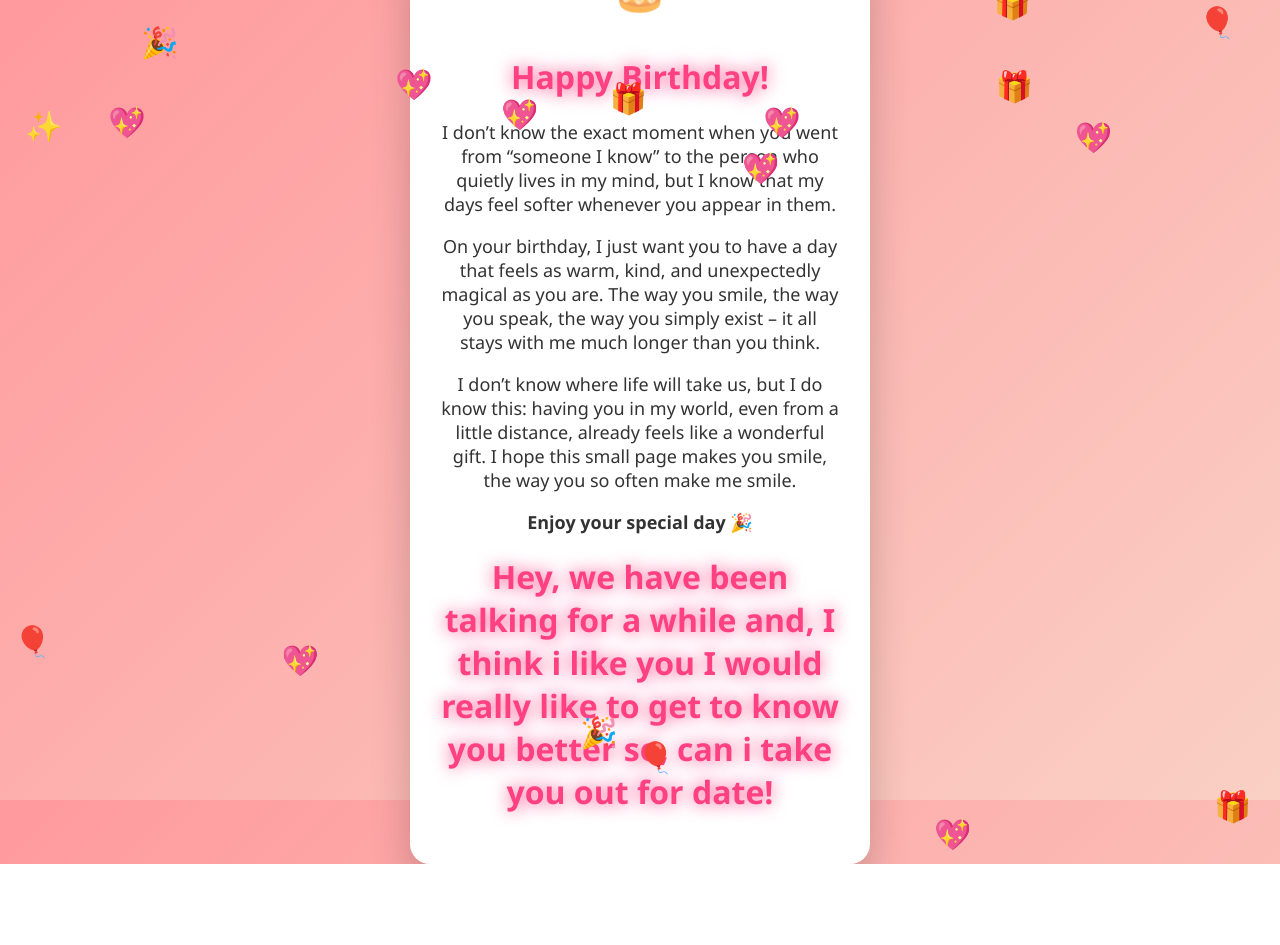
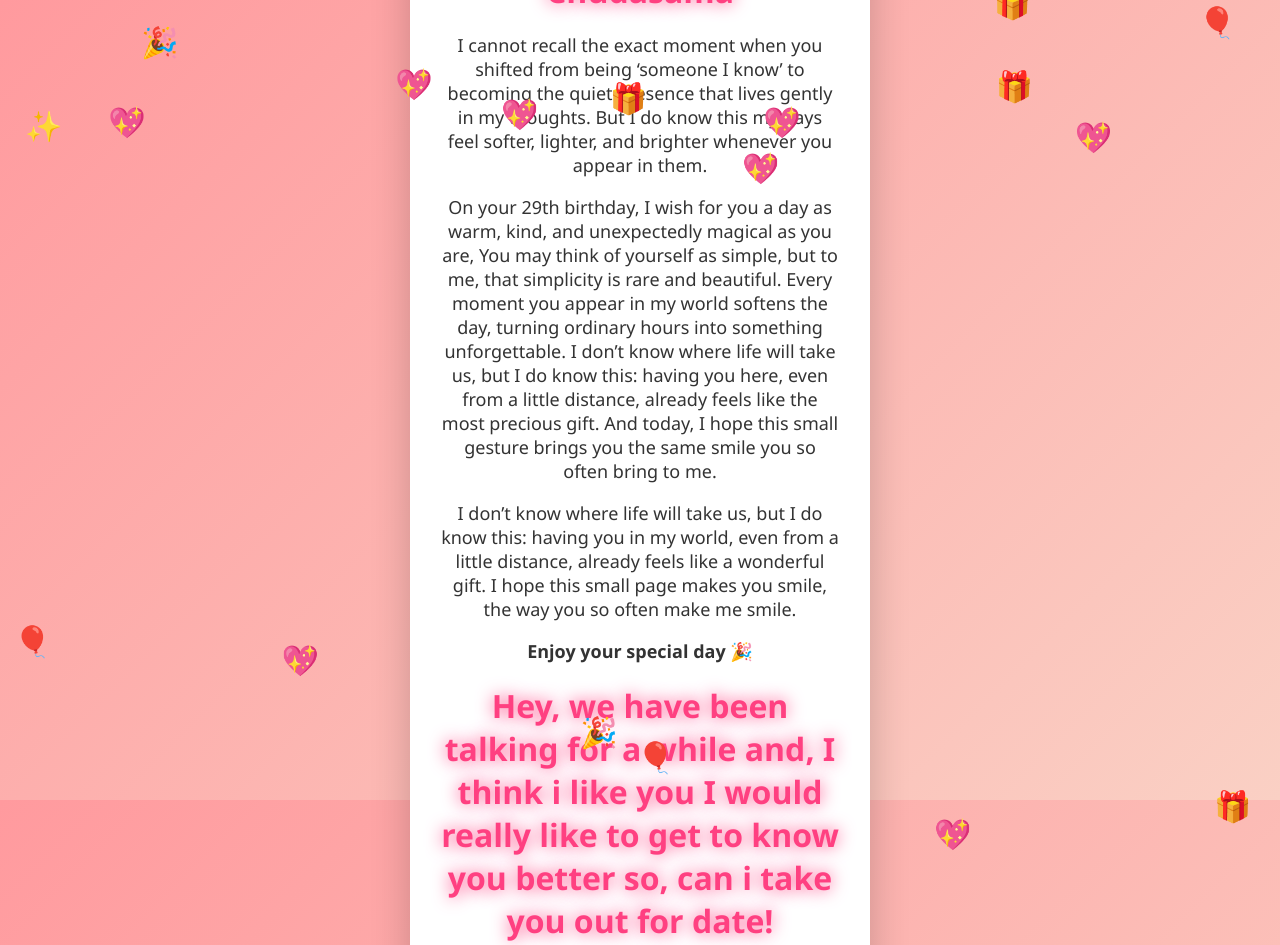
Before and after one commit to AkshayNPatel/birthday-qr, a plain HTML site: page index.html in a window 1280 px wide. Shown: the top 945 px of the page. Before the commit the page ends 864 px from the top, so only its background shows below. Drawn offline with Linux system fonts and the light colour scheme.

Commit message:
index.html

```diff
--- a/index.html
+++ b/index.html
@@ -75,16 +75,19 @@
 
 <div class="card">
     <div class="emoji">🎂</div>
-    <h1>Happy Birthday!</h1>
+    <h1>Happy Birthday Ms.Hetal Chudasama </h1>
     <p>
-  I don’t know the exact moment when you went from “someone I know” to the
-  person who quietly lives in my mind, but I know that my days feel softer
-  whenever you appear in them.
+  I cannot recall the exact moment when you shifted from being ‘someone I know’
+to becoming the quiet presence that lives gently in my thoughts.
+But I do know this  my days feel softer, lighter, and brighter
+whenever you appear in them.
 </p>
 <p>
-  On your birthday, I just want you to have a day that feels as warm, kind,
-  and unexpectedly magical as you are. The way you smile, the way you speak,
-  the way you simply exist – it all stays with me much longer than you think.
+  On your 29th birthday, I wish for you a day as warm, kind, and unexpectedly magical as you are,
+  You may think of yourself as simple, but to me, that simplicity is rare and beautiful.
+  Every moment you appear in my world softens the day, turning ordinary hours into something unforgettable.
+    I don’t know where life will take us, but I do know this: having you here, even from a little distance, already feels like the most precious gift.
+    And today, I hope this small gesture brings you the same smile you so often bring to me.
 </p>
 <p>
   I don’t know where life will take us, but I do know this: having you in my
```
